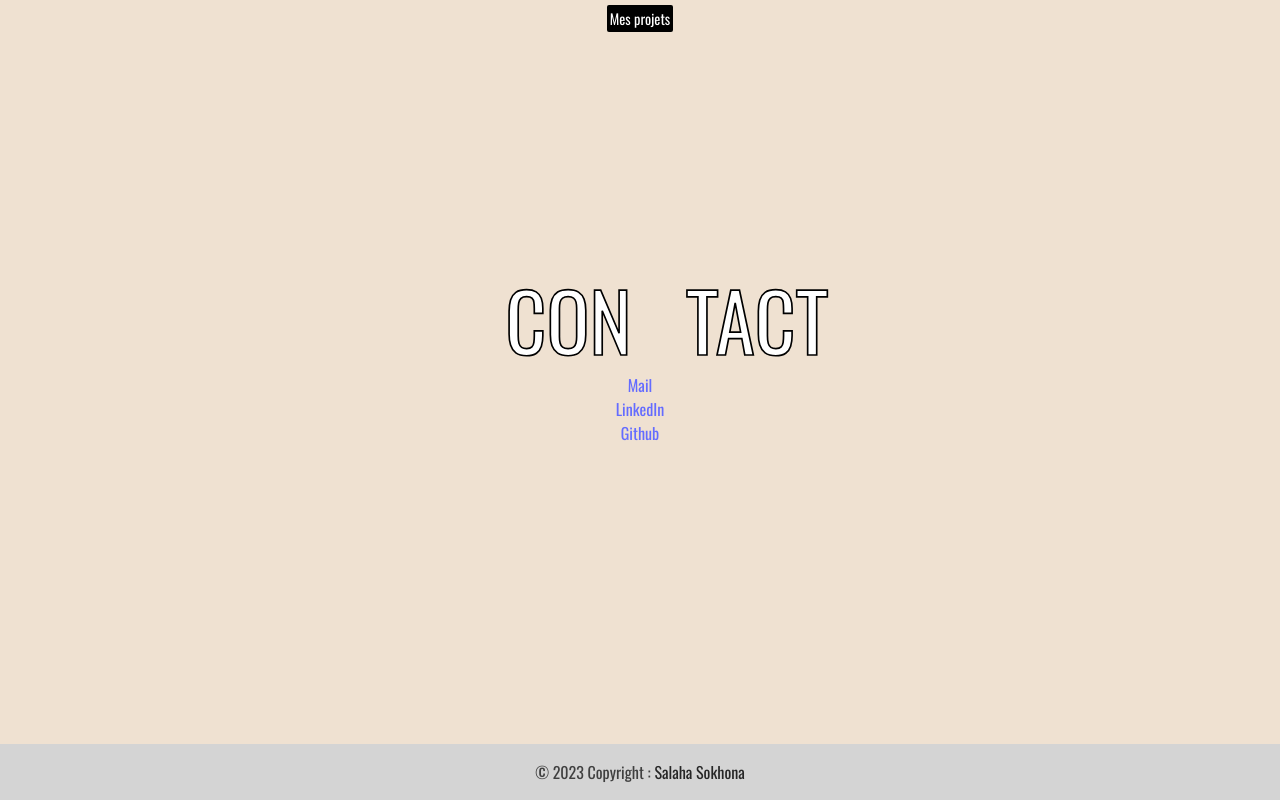
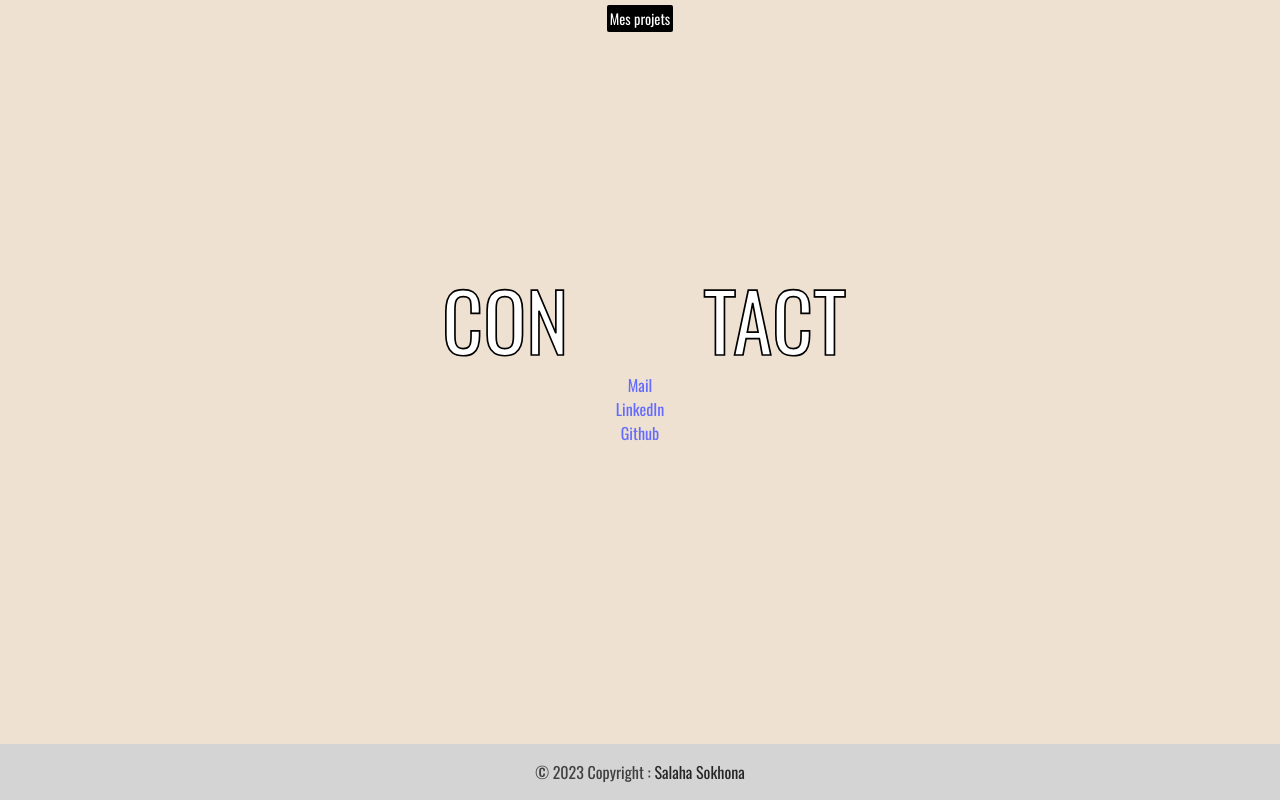
Before and after one commit to salaahl/portfolio_by_reactJS, a React (Vite) app: page / in a window 1280 px wide. Shown: the part 2456-3256 px from the top of the page. Built offline with nearby package versions, Linux system fonts and the light colour scheme.

Commit message:
Update App.css

```diff
--- a/src/assets/styles/App.css
+++ b/src/assets/styles/App.css
@@ -587,10 +587,6 @@ video {
   .project {
     transform: translate(-0%);
   }
-
-  #contact h2 span {
-    margin: 0%;
-  }
 }
 
 @media only screen and (min-width: 1024px) {
@@ -629,11 +625,11 @@ video {
   }
 
   #contact h2 span:first-child {
-    margin-right: 10%;
+    transform: translateX(-50%);
   }
 
   #contact h2 span:last-child {
-    margin-left: 10%;
+    transform: translateX(50%);
   }
 }
 
@@ -900,11 +896,12 @@ a p {
 }
 
 #contact h2 span {
+  display: inline-block;
   transition: all 1s;
 }
 
 #contact h2 span.animate {
-  margin: 0%;
+  transform: translateX(0%);
 }
 
 #contact nav:last-of-type {
```
